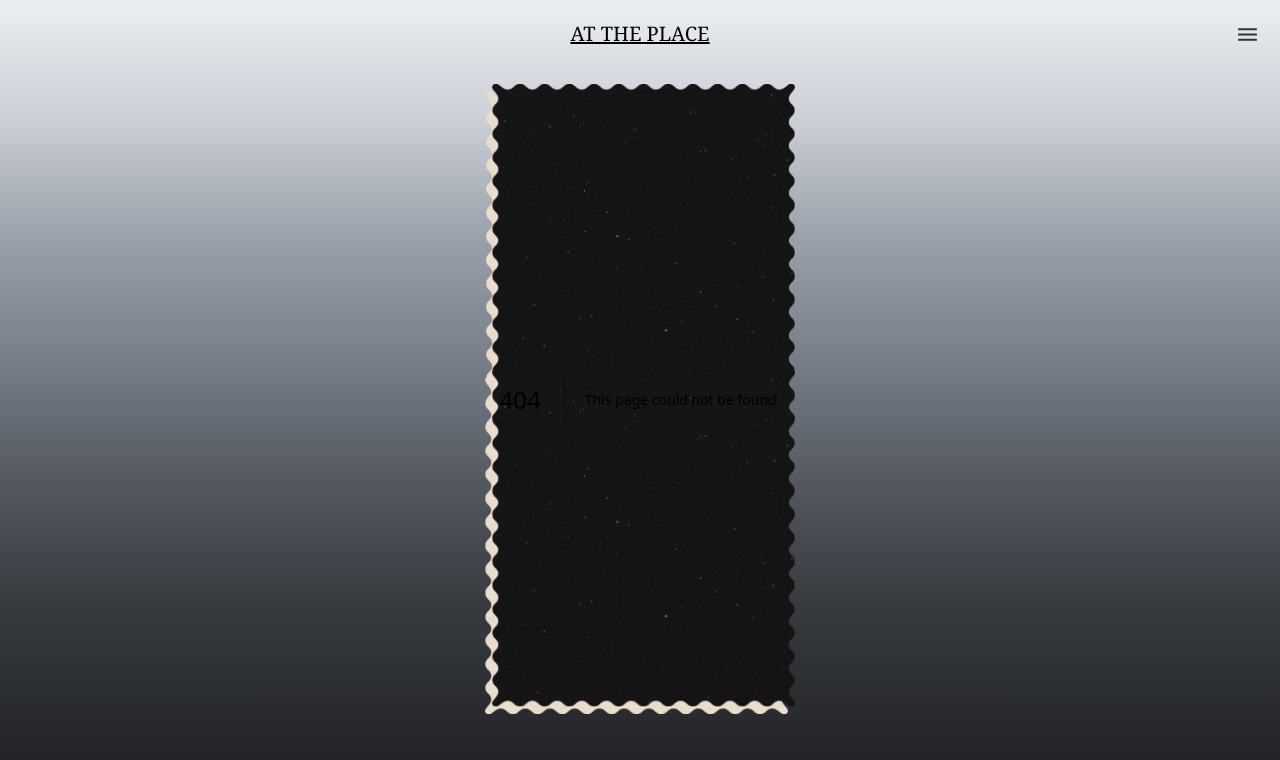
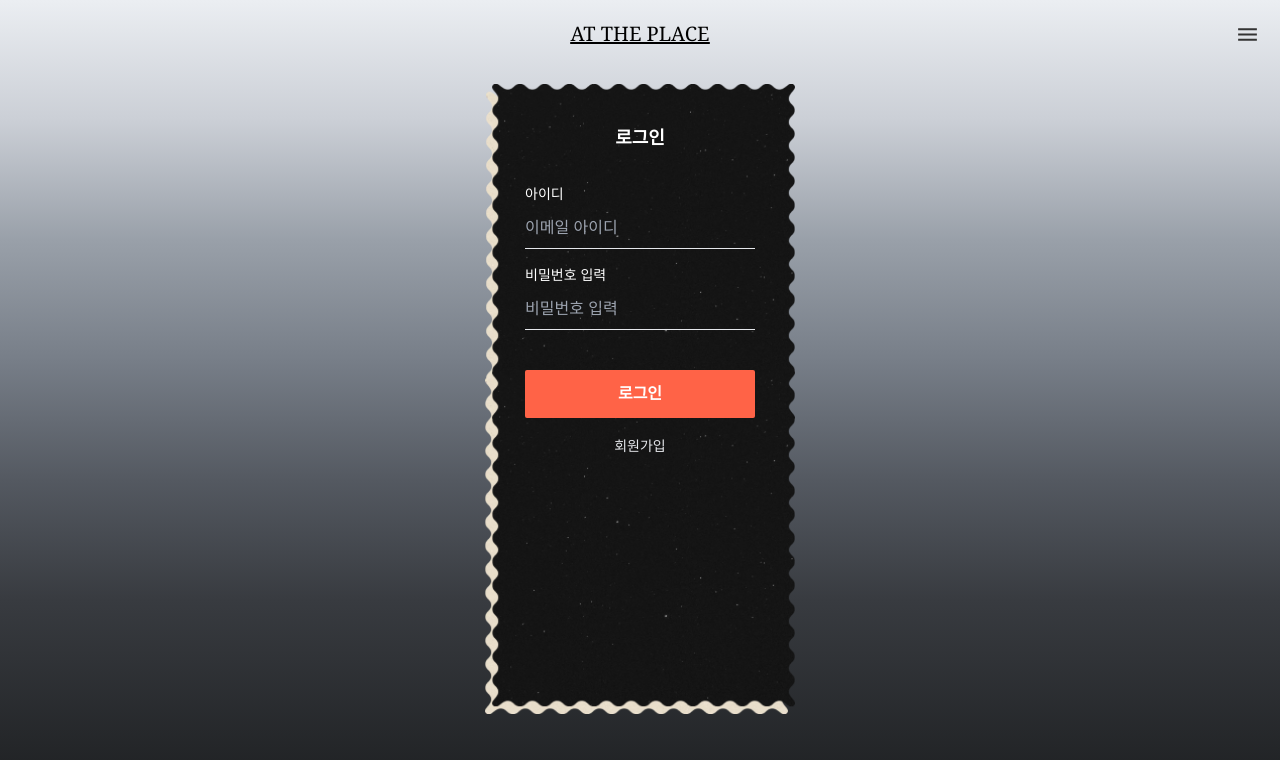
Before and after one commit to fullkeem/attheplace, a Next.js app: page /login in a window 1280 px wide. Before the commit this address had no page. Shown: the top 760 px of the page. Built offline with nearby package versions, Linux system fonts and the light colour scheme.

Commit message:
[Feat] 로그인 페이지 UI 추가

```diff
--- a/src/app/_components/CoffeeBeans.tsx
+++ /dev/null
@@ -1,80 +0,0 @@
-"use client";
-
-import { useEffect, useRef } from "react";
-
-export default function CoffeeBeans() {
-  const canvasRef = useRef<HTMLCanvasElement>(null);
-
-  useEffect(() => {
-    const canvas = canvasRef.current;
-    if (!canvas) return;
-
-    const ctx = canvas.getContext("2d");
-    const beansArray: {
-      x: number;
-      y: number;
-      speed: number;
-      img: HTMLImageElement;
-    }[] = [];
-    const coffeeBeanImage = new Image();
-    coffeeBeanImage.src = "/images/coffee-bean.png"; // 원두 이미지 경로
-
-    const createCoffeeBeans = () => {
-      for (let i = 0; i < 20; i++) {
-        // 원두 20개 생성
-        const speed = Math.random() * 3 + 1;
-        const x = Math.random() * canvas.width!;
-        const img = coffeeBeanImage.cloneNode() as HTMLImageElement;
-        beansArray.push({ x, y: -50, speed, img });
-      }
-    };
-
-    // 이미지가 로드되면 애니메이션을 시작
-    coffeeBeanImage.onload = () => {
-      createCoffeeBeans();
-      updateCanvas();
-    };
-
-    const updateCanvas = () => {
-      if (!ctx || !canvas) return;
-
-      ctx.clearRect(0, 0, canvas.width!, canvas.height!);
-
-      beansArray.forEach((bean) => {
-        ctx.drawImage(bean.img, bean.x, bean.y, 50, 50); // 이미지 크기 설정
-        bean.y += bean.speed; // 떨어지는 속도
-
-        // 바닥에 닿으면 다시 위에서 떨어지도록 설정
-        if (bean.y > canvas.height!) {
-          bean.y = -50;
-          bean.x = Math.random() * canvas.width!;
-        }
-      });
-
-      requestAnimationFrame(updateCanvas); // 프레임마다 업데이트
-    };
-
-    // 캔버스 크기 설정
-    canvas.width = window.innerWidth;
-    canvas.height = window.innerHeight;
-
-    // 창 크기가 변경되면 캔버스 크기 업데이트
-    const resizeCanvas = () => {
-      canvas.width = window.innerWidth;
-      canvas.height = window.innerHeight;
-    };
-
-    window.addEventListener("resize", resizeCanvas);
-
-    return () => {
-      window.removeEventListener("resize", resizeCanvas);
-    };
-  }, []);
-
-  return (
-    <canvas
-      ref={canvasRef}
-      className="fixed top-0 left-0 w-full h-full z-[-1]"
-    />
-  );
-}
--- a/src/app/layout.tsx
+++ b/src/app/layout.tsx
@@ -1,5 +1,6 @@
 import "./globals.css";
 import type { Metadata } from "next";
+import Link from "next/link";
 import Menu from "./_components/NavMenu";
 
 export const metadata: Metadata = {
@@ -18,7 +19,7 @@ export default function RootLayout({
       <body className="h-dvh relative bg-custom-gradient flex items-center flex-col antialiased">
         <header className="w-full mt-6 px-10 relative z-10 flex justify-center items-center">
           <h1 className="text-black font-serif text-xl leading-5 underline self-center">
-            AT THE PLACE
+            <Link href="/">AT THE PLACE</Link>
           </h1>
           <Menu />
         </header>
--- /dev/null
+++ b/src/app/login/page.tsx
@@ -0,0 +1,56 @@
+export default function Login() {
+  return (
+    <div className="flex flex-col justify-center items-center p-10">
+      {/* 헤더: 로그인 메시지 */}
+      <div className="text-center mb-8">
+        <h2 className="text-lg font-semibold text-white">로그인</h2>
+      </div>
+
+      {/* 로그인 폼 */}
+      <form className="w-full bg-transparent">
+        <div className="mb-4">
+          <label htmlFor="email" className="block text-sm text-white mb-1">
+            아이디
+          </label>
+          <input
+            type="email"
+            id="email"
+            className="w-full border-b border-gray-200 bg-transparent focus:border-gray-600 focus:outline-none py-2"
+            placeholder="이메일 아이디"
+            required
+          />
+        </div>
+
+        <div className="mb-10">
+          <label htmlFor="password" className="block text-sm text-white mb-1">
+            비밀번호 입력
+          </label>
+          <input
+            type="password"
+            id="password"
+            className="w-full border-b border-gray-200 bg-transparent focus:border-gray-600 focus:outline-none py-2"
+            placeholder="비밀번호 입력"
+            required
+          />
+        </div>
+
+        {/* 로그인 버튼 */}
+        <div className="mt-6 mb-4">
+          <button
+            type="submit"
+            className="w-full py-3  text-white font-semibold bg-[#FF6347] rounded-sm"
+          >
+            로그인
+          </button>
+        </div>
+
+        {/* 회원가입 링크 */}
+        <div className="text-center">
+          <a href="/signup" className="text-sm text-gray-200 hover:underline">
+            회원가입
+          </a>
+        </div>
+      </form>
+    </div>
+  );
+}
--- a/src/app/page.tsx
+++ b/src/app/page.tsx
@@ -29,7 +29,7 @@ export default function Home() {
         </li>
         <li className="flex flex-col gap-3">
           <div className="font-serif font-semibold">Being at the Place</div>
-          <button className="bg-slate-500 p-2">찾으러 가기</button>
+          <button className="p-3 bg-[#FF6347] rounded-sm">찾으러 가기</button>
         </li>
       </ul>
     </>
```
